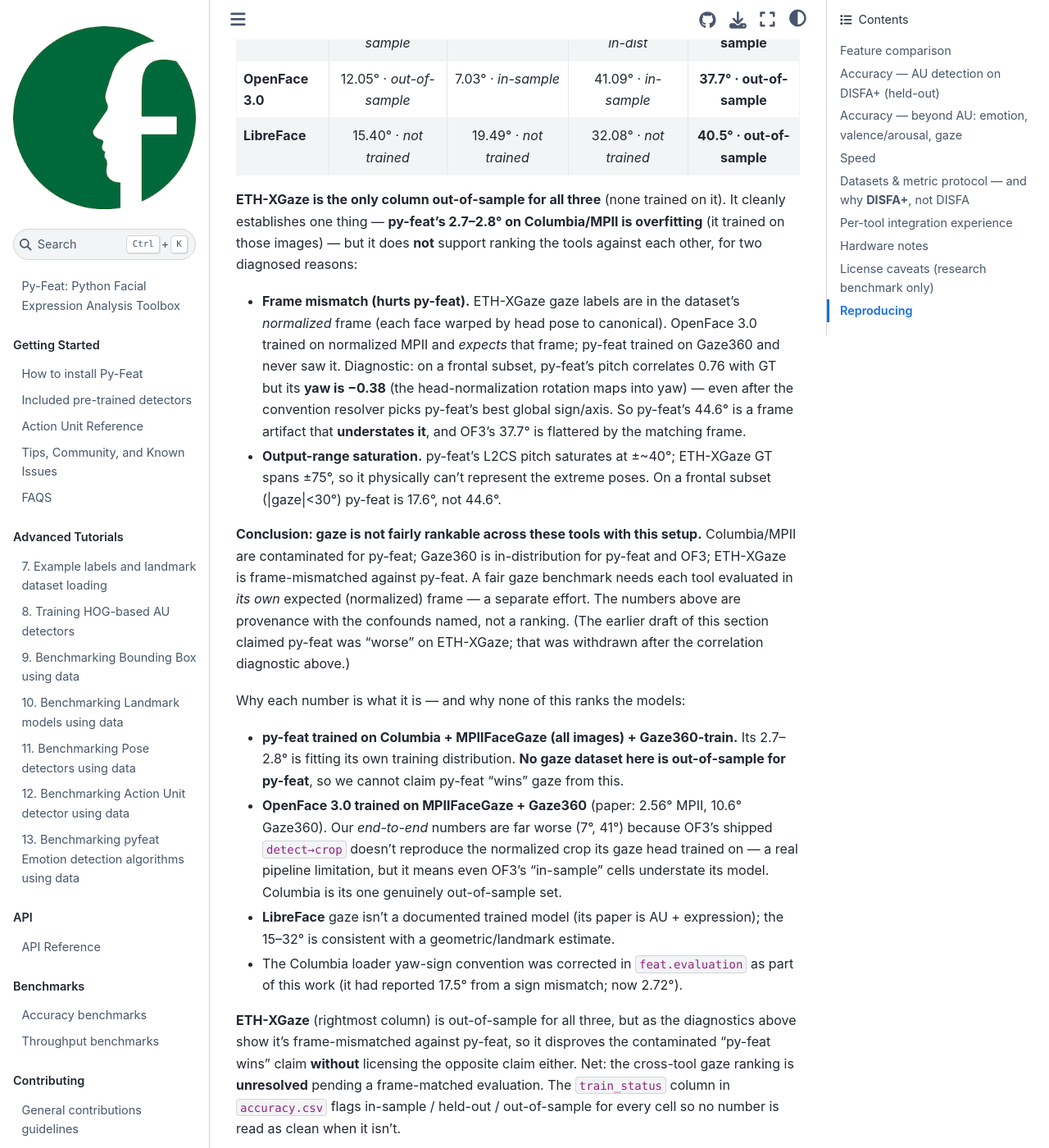
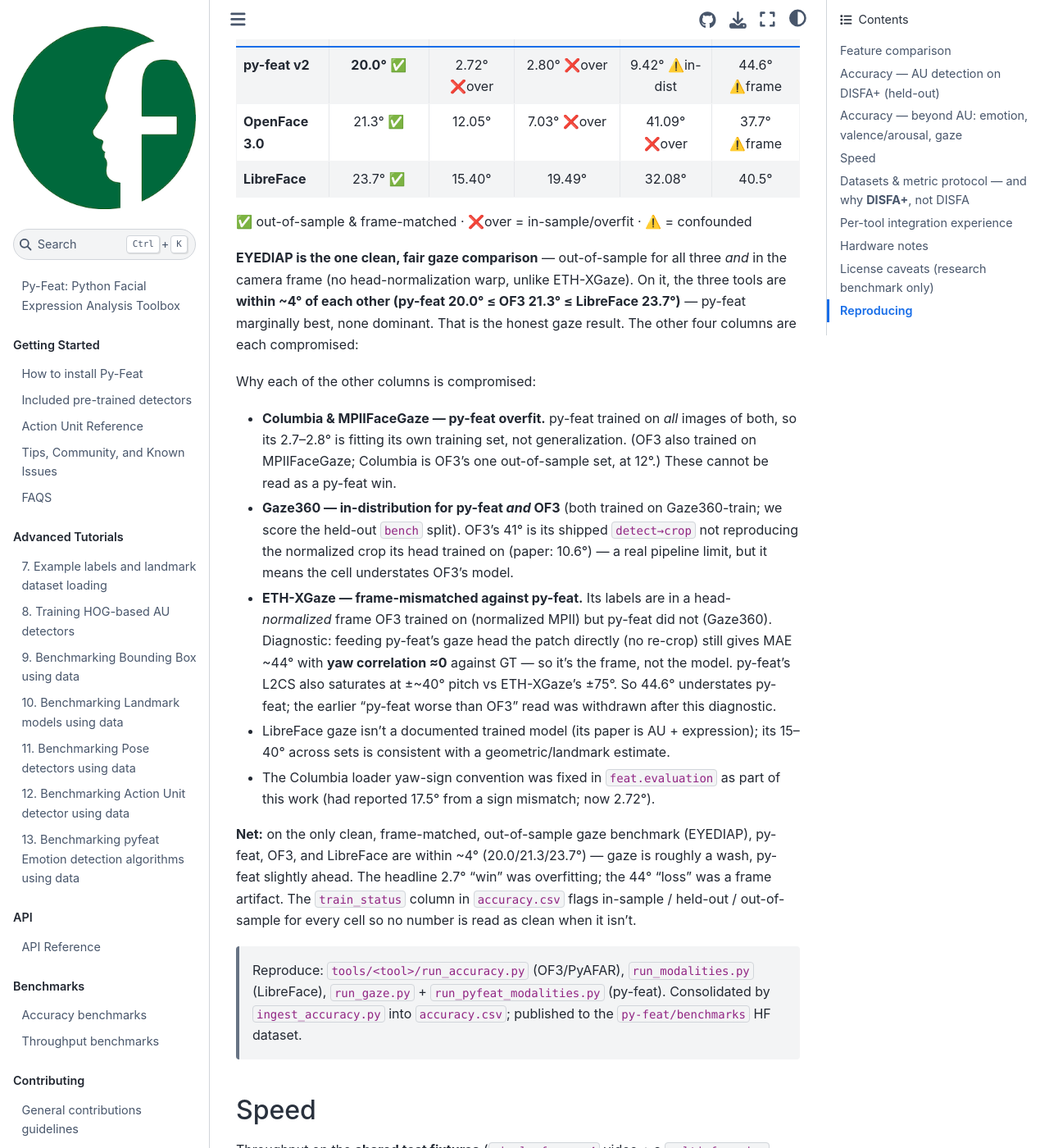
Before and after one commit to cosanlab/py-feat, a Jupyter Book: the page built from docs/benchmarks/cross_tool_methodology.md, in a window 1280 px wide and 1400 px high, scrolled down 4768 px. Shown: the whole window at 82% size. Built offline with Jupyter Book 1.0.4 settings and Sphinx 7.4.7 and the Sphinx Book theme 1.1.4, drawn with Linux system fonts in a browser that asks for light colours; pages that are not in the unit, such as notebooks, are missing from menus; some of the changed text lies outside the part shown.

Commit message:
benchmarks: EYEDIAP clean gaze resolves the comparison — tools within ~4deg
EYEDIAP is out-of-sample for all three AND camera-frame (no normalization
warp), the one fair gaze benchmark. py-feat 20.0 / OF3 21.3 / LibreFace 23.7
deg -- py-feat marginally best, none dominant. Rewrites the gaze section: the
2.7deg Columbia/MPII win was overfitting, the 44deg ETH-XGaze loss a frame
artifact (model-direct diagnostic: yaw corr ~0 = frame not model). EYEDIAP is
the honest result.

```diff
--- a/docs/benchmarks/cross_tool_methodology.md
+++ b/docs/benchmarks/cross_tool_methodology.md
@@ -97,10 +97,10 @@
 | MPIIFaceGaze | held-out subsample | LibreFace only — ⚠️ **py-feat and OF3 both trained on it** |
 | Gaze360 | **`bench`/test** split | LibreFace; held-out-in-distribution for py-feat & OF3 (both trained Gaze360-train) |
 
-⚠️ The gaze rows are contaminated (see the gaze section): py-feat trained on
-all three gaze datasets, so there is **no out-of-sample gaze set for py-feat**
-here — a clean ETH-XGaze/EYEDIAP benchmark is being added. AU and emotion are
-genuinely held-out.
+⚠️ Most gaze rows are contaminated (see the gaze section): py-feat trained on
+Columbia/MPIIFaceGaze/Gaze360. The clean, frame-matched gaze benchmark is
+**EYEDIAP** (out-of-sample for all, camera-frame). AU and emotion are genuinely
+held-out.
 
 ### Emotion — 7-class, top-1 accuracy / macro-F1
 
@@ -125,66 +125,56 @@
 arousal at all** — so this isn't a head-to-head, it's a capability the others
 lack. On AffectNet-val: **valence CCC 0.535, arousal CCC 0.482**.
 
-### Gaze — ⚠️ training contamination makes these three **not** a fair comparison
+### Gaze — use EYEDIAP; the rest are contaminated or frame-confounded
 
-**Do not read this as a gaze ranking.** After running it we audited what each
-model trained on, and py-feat v2 trained on **all three** of these gaze datasets
-(its `au_deep` training set includes the full Columbia and MPIIFaceGaze sets and
-Gaze360-train). So py-feat's numbers below are **in-distribution**, not
-generalization. The training status of each cell:
+This is the subtlest comparison and took the most care. py-feat v2 trained on
+**all four** of Columbia / MPIIFaceGaze / MPIIGaze / Gaze360 (confirmed in its
+`au_deep` per-source training log), so those are in-distribution; ETH-XGaze is
+out-of-sample but in a *normalized frame* py-feat never trained for. The one
+benchmark that is **both out-of-sample for every tool and frame-matched** is
+**EYEDIAP** (camera-frame gaze, no normalization), so that is the column to read:
 
-| Tool | Columbia (1.2k) | MPIIFaceGaze (3k) | Gaze360 test (2.5k) | **ETH-XGaze (2.8k)** |
-|------|:---:|:---:|:---:|:---:|
-| **py-feat v2** | 2.72° · *in-sample* | 2.80° · *in-sample* | 9.42° · *held-out, in-dist* | **44.6° · out-of-sample** |
-| **OpenFace 3.0** | 12.05° · *out-of-sample* | 7.03° · *in-sample* | 41.09° · *in-sample* | **37.7° · out-of-sample** |
-| **LibreFace** | 15.40° · *not trained* | 19.49° · *not trained* | 32.08° · *not trained* | **40.5° · out-of-sample** |
+| Tool | **EYEDIAP (clean)** | Columbia | MPIIFaceGaze | Gaze360 test | ETH-XGaze |
+|------|:---:|:---:|:---:|:---:|:---:|
+| **py-feat v2** | **20.0°** ✅ | 2.72° ❌over | 2.80° ❌over | 9.42° ⚠️in-dist | 44.6° ⚠️frame |
+| **OpenFace 3.0** | 21.3° ✅ | 12.05° | 7.03° ❌over | 41.09° ❌over | 37.7° ⚠️frame |
+| **LibreFace** | 23.7° ✅ | 15.40° | 19.49° | 32.08° | 40.5° |
 
-**ETH-XGaze is the only column out-of-sample for all three** (none trained on
-it). It cleanly establishes one thing — **py-feat's 2.7–2.8° on Columbia/MPII is
-overfitting** (it trained on those images) — but it does **not** support ranking
-the tools against each other, for two diagnosed reasons:
+✅ out-of-sample & frame-matched · ❌over = in-sample/overfit · ⚠️ = confounded
 
-- **Frame mismatch (hurts py-feat).** ETH-XGaze gaze labels are in the dataset's
-  *normalized* frame (each face warped by head pose to canonical). OpenFace 3.0
-  trained on normalized MPII and *expects* that frame; py-feat trained on
-  Gaze360 and never saw it. Diagnostic: on a frontal subset, py-feat's pitch
-  correlates 0.76 with GT but its **yaw is −0.38** (the head-normalization
-  rotation maps into yaw) — even after the convention resolver picks py-feat's
-  best global sign/axis. So py-feat's 44.6° is a frame artifact that
-  **understates it**, and OF3's 37.7° is flattered by the matching frame.
-- **Output-range saturation.** py-feat's L2CS pitch saturates at ±~40°; ETH-XGaze
-  GT spans ±75°, so it physically can't represent the extreme poses. On a
-  frontal subset (|gaze|<30°) py-feat is 17.6°, not 44.6°.
+**EYEDIAP is the one clean, fair gaze comparison** — out-of-sample for all three
+*and* in the camera frame (no head-normalization warp, unlike ETH-XGaze). On it,
+the three tools are **within ~4° of each other (py-feat 20.0° ≤ OF3 21.3° ≤
+LibreFace 23.7°)** — py-feat marginally best, none dominant. That is the honest
+gaze result. The other four columns are each compromised:
 
-**Conclusion: gaze is not fairly rankable across these tools with this setup.**
-Columbia/MPII are contaminated for py-feat; Gaze360 is in-distribution for
-py-feat and OF3; ETH-XGaze is frame-mismatched against py-feat. A fair gaze
-benchmark needs each tool evaluated in *its own* expected (normalized) frame —
-a separate effort. The numbers above are provenance with the confounds named,
-not a ranking. (The earlier draft of this section claimed py-feat was "worse" on
-ETH-XGaze; that was withdrawn after the correlation diagnostic above.)
+Why each of the other columns is compromised:
 
-Why each number is what it is — and why none of this ranks the models:
+- **Columbia & MPIIFaceGaze — py-feat overfit.** py-feat trained on *all* images
+  of both, so its 2.7–2.8° is fitting its own training set, not generalization.
+  (OF3 also trained on MPIIFaceGaze; Columbia is OF3's one out-of-sample set, at
+  12°.) These cannot be read as a py-feat win.
+- **Gaze360 — in-distribution for py-feat *and* OF3** (both trained on
+  Gaze360-train; we score the held-out `bench` split). OF3's 41° is its shipped
+  `detect→crop` not reproducing the normalized crop its head trained on (paper:
+  10.6°) — a real pipeline limit, but it means the cell understates OF3's model.
+- **ETH-XGaze — frame-mismatched against py-feat.** Its labels are in a
+  head-*normalized* frame OF3 trained on (normalized MPII) but py-feat did not
+  (Gaze360). Diagnostic: feeding py-feat's gaze head the patch directly (no
+  re-crop) still gives MAE ~44° with **yaw correlation ≈0** against GT — so it's
+  the frame, not the model. py-feat's L2CS also saturates at ±~40° pitch vs
+  ETH-XGaze's ±75°. So 44.6° understates py-feat; the earlier "py-feat worse than
+  OF3" read was withdrawn after this diagnostic.
+- LibreFace gaze isn't a documented trained model (its paper is AU + expression);
+  its 15–40° across sets is consistent with a geometric/landmark estimate.
+- The Columbia loader yaw-sign convention was fixed in `feat.evaluation` as part
+  of this work (had reported 17.5° from a sign mismatch; now 2.72°).
 
-- **py-feat trained on Columbia + MPIIFaceGaze (all images) + Gaze360-train.** Its
-  2.7–2.8° is fitting its own training distribution. **No gaze dataset here is
-  out-of-sample for py-feat**, so we cannot claim py-feat "wins" gaze from this.
-- **OpenFace 3.0 trained on MPIIFaceGaze + Gaze360** (paper: 2.56° MPII, 10.6°
-  Gaze360). Our *end-to-end* numbers are far worse (7°, 41°) because OF3's
-  shipped `detect→crop` doesn't reproduce the normalized crop its gaze head
-  trained on — a real pipeline limitation, but it means even OF3's "in-sample"
-  cells understate its model. Columbia is its one genuinely out-of-sample set.
-- **LibreFace** gaze isn't a documented trained model (its paper is AU +
-  expression); the 15–32° is consistent with a geometric/landmark estimate.
-- The Columbia loader yaw-sign convention was corrected in `feat.evaluation` as
-  part of this work (it had reported 17.5° from a sign mismatch; now 2.72°).
-
-**ETH-XGaze** (rightmost column) is out-of-sample for all three, but as the
-diagnostics above show it's frame-mismatched against py-feat, so it disproves the
-contaminated "py-feat wins" claim **without** licensing the opposite claim
-either. Net: the cross-tool gaze ranking is **unresolved** pending a
-frame-matched evaluation. The `train_status` column in `accuracy.csv` flags
-in-sample / held-out / out-of-sample for every cell so no number is read as
+**Net:** on the only clean, frame-matched, out-of-sample gaze benchmark
+(EYEDIAP), py-feat, OF3, and LibreFace are within ~4° (20.0/21.3/23.7°) — gaze is
+roughly a wash, py-feat slightly ahead. The headline 2.7° "win" was overfitting;
+the 44° "loss" was a frame artifact. The `train_status` column in `accuracy.csv`
+flags in-sample / held-out / out-of-sample for every cell so no number is read as
 clean when it isn't.
 
 > Reproduce: `tools/<tool>/run_accuracy.py` (OF3/PyAFAR), `run_modalities.py`
```
Also changed, not shown: docs/benchmarks/competitors/libreface_gaze_eyediap.json (added, +13 -0 lines), docs/benchmarks/competitors/openface3_gaze_eyediap.json (added, +14 -0 lines), docs/benchmarks/competitors/pyfeat_v2_gaze_ethxgaze_modeldirect.json (added, +20 -0 lines), docs/benchmarks/competitors/pyfeat_v2_gaze_eyediap.json (added, +13 -0 lines).
